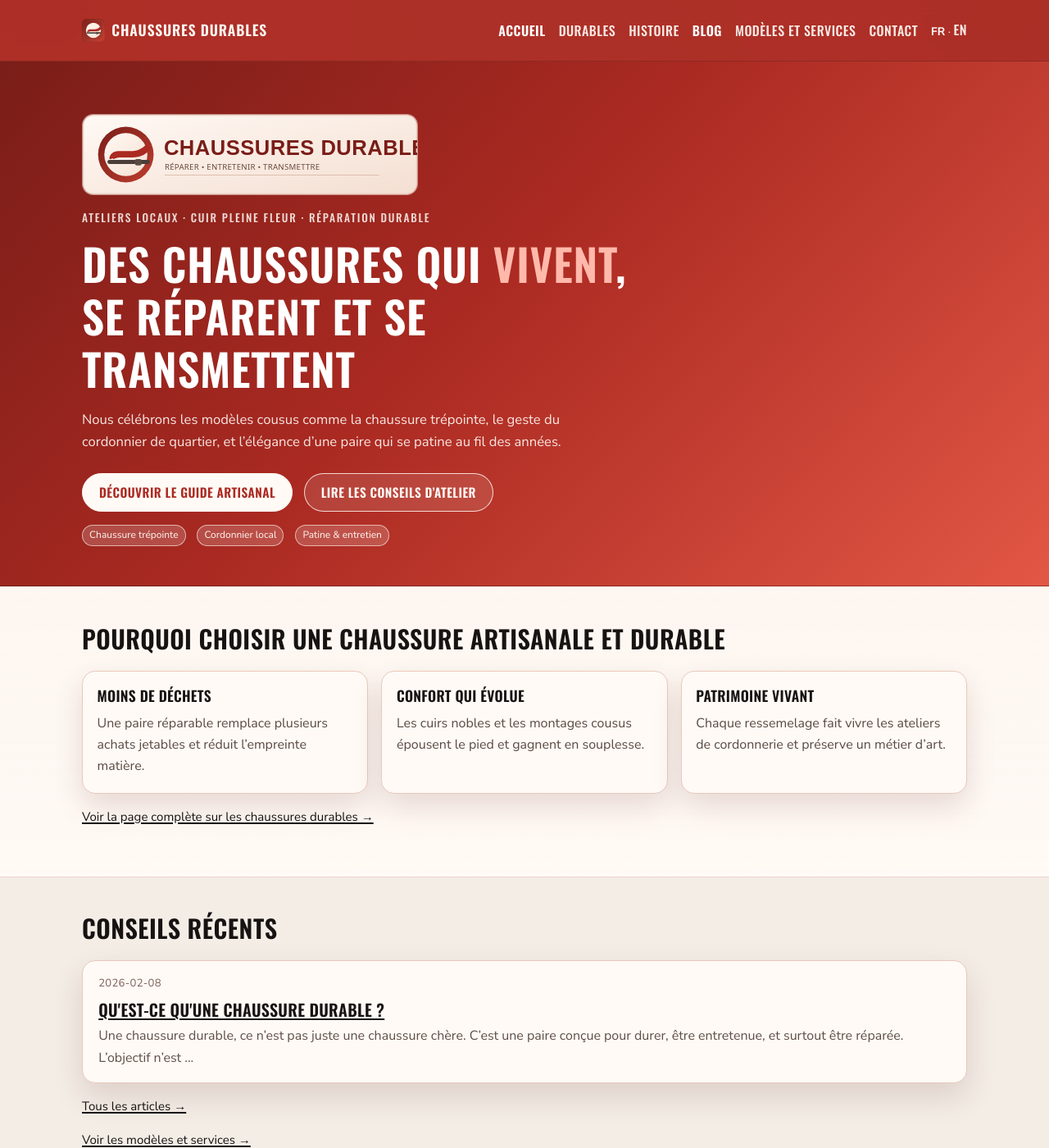
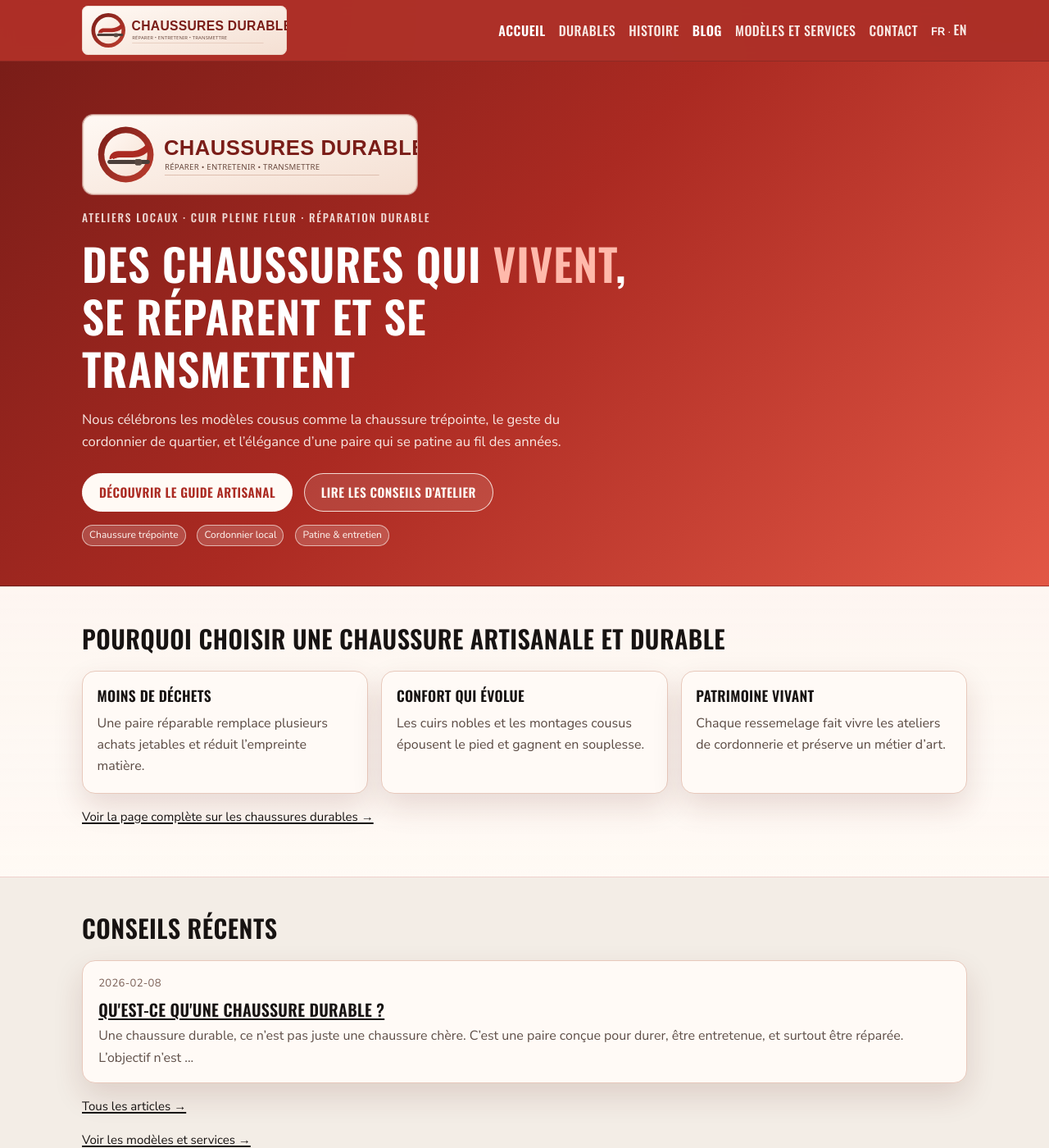
Before and after one commit to jphenri/chaussures-durables, a Jekyll site: the page built from index.md, in a window 1280 px wide and 1400 px high. Shown: the whole window at 82% size. Built offline with Jekyll 4.4.1, drawn with Linux system fonts in a browser that asks for light colours.

Commit message:
fix header and logo

```diff
--- a/_includes/header.html
+++ b/_includes/header.html
@@ -19,8 +19,15 @@
 <header class="site-header">
   <div class="container header-inner">
     <a class="site-title" href="{% if current_lang == 'en' %}{{ '/en/' | relative_url }}{% else %}{{ '/' | relative_url }}{% endif %}">
-      <img src="{{ '/assets/img/logo-chaussures-durables-mark.svg' | relative_url }}" alt="" width="28" height="28" loading="eager" decoding="async">
-      <span>{{ site.title }}</span>
+      <img
+        class="site-title-logo"
+        src="{{ '/assets/img/logo-chaussures-durables.svg' | relative_url }}"
+        alt="{{ site.title }}"
+        width="220"
+        height="52"
+        loading="eager"
+        decoding="async"
+      >
     </a>
 
     <button
--- a/assets/css/main.css
+++ b/assets/css/main.css
@@ -155,22 +155,17 @@ code {
 }
 
 .site-title {
-  font-family: "Oswald", "Arial Narrow", sans-serif;
   display: inline-flex;
   align-items: center;
-  gap: 0.52rem;
+  min-width: 0;
   color: #fffaf5;
   text-decoration: none;
-  text-transform: uppercase;
-  font-weight: 600;
-  letter-spacing: 0.05em;
-  font-size: 1.1rem;
 }
 
-.site-title img {
-  width: 28px;
-  height: 28px;
-  flex-shrink: 0;
+.site-title-logo {
+  width: clamp(170px, 23vw, 250px);
+  height: auto;
+  display: block;
 }
 
 .site-nav {
@@ -660,6 +655,10 @@ code {
     grid-template-columns: 1fr;
   }
 
+  .site-title-logo {
+    width: min(52vw, 220px);
+  }
+
   .site-nav {
     position: absolute;
     top: calc(100% + 0.4rem);
@@ -705,6 +704,10 @@ code {
     width: min(1080px, 100% - 1.5rem);
   }
 
+  .site-title-logo {
+    width: min(56vw, 200px);
+  }
+
   .section {
     padding: 2.2rem 0;
   }
```
